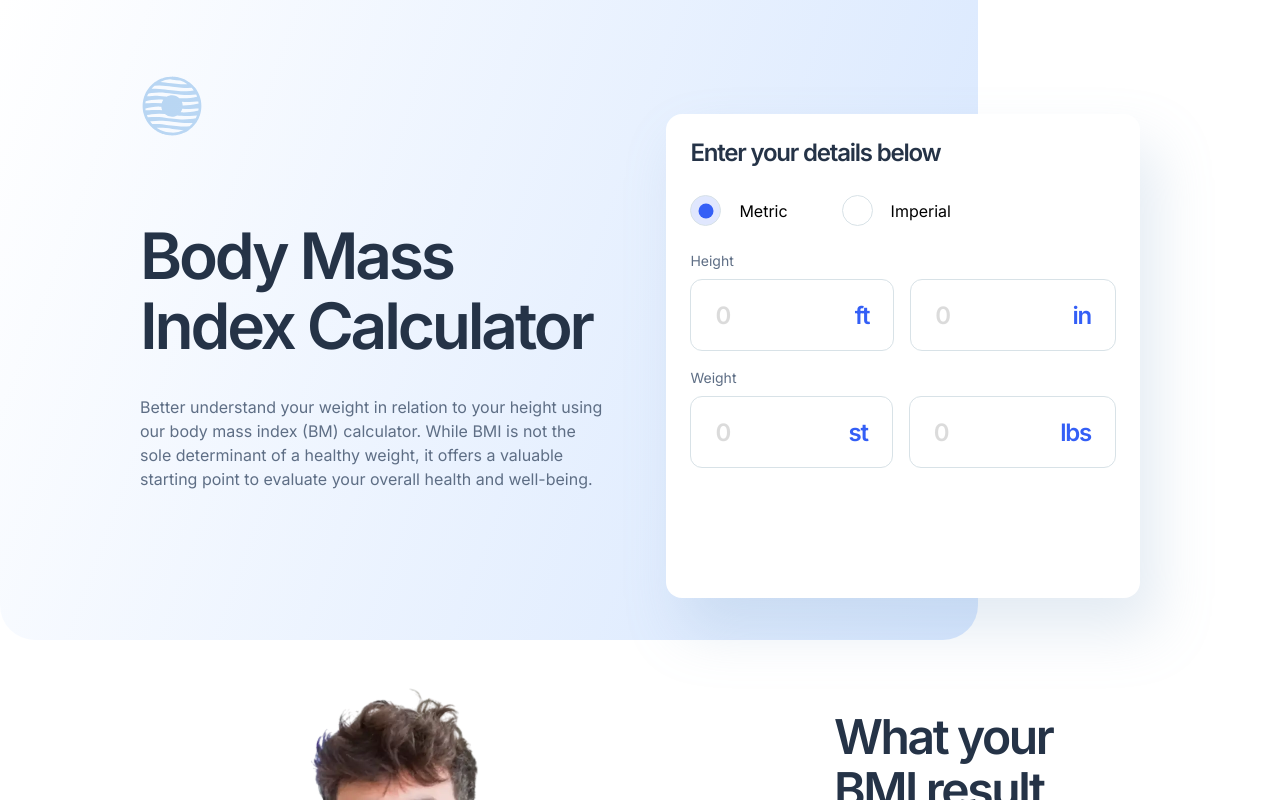
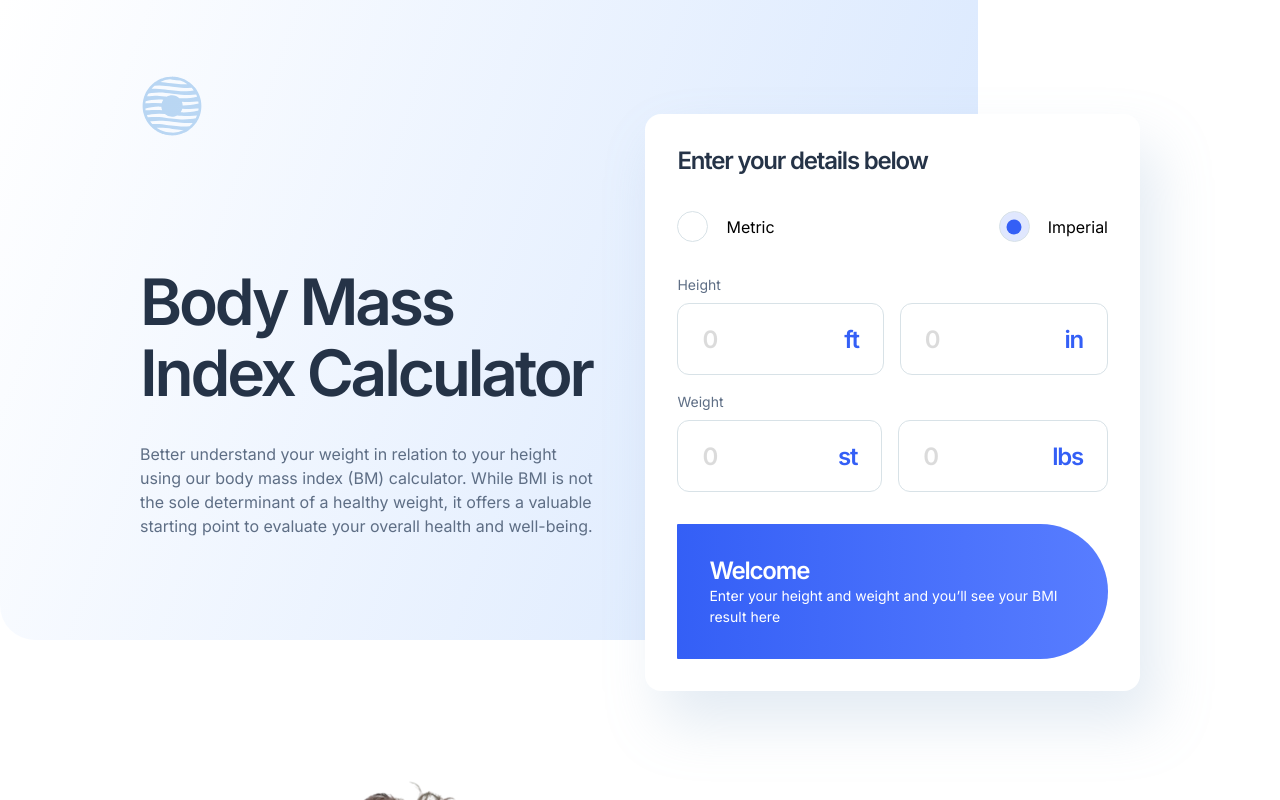
Before and after one commit to caarlosdamian/bmi-calculator, a Next.js app: page / in a window 1280 px wide. Shown: the top 800 px of the page. Built offline with nearby package versions, Linux system fonts and the light colour scheme.

Commit message:
feat(components): finished calculator component

```diff
--- a/src/components/calculator/Calculator.module.css
+++ b/src/components/calculator/Calculator.module.css
@@ -1,9 +1,9 @@
 .calculator {
-    background: #FFFFFF;
+    background: #ffffff;
     box-shadow: 16px 32px 56px rgba(143, 174, 207, 0.25);
     border-radius: 16px;
     width: 100%;
-    height: 649px;
+    height: 100%;
     padding: 24px;
     display: flex;
     flex-direction: column;
@@ -24,14 +24,20 @@
     gap: 54px;
 }
 
-.calculator__inputs {
+.calculator--item {
     display: flex;
     flex-direction: column;
     gap: 8px;
 }
 
+.calculator__inputs {
+    display: flex;
+    flex-direction: column;
+    gap: 16px;
+}
+
 .calculator__inputs--title {
-    color: #5E6E85;
+    color: #5e6e85;
     font-size: 14px;
     font-family: Inter;
     line-height: 150%;
@@ -42,9 +48,112 @@
     gap: 16px;
 }
 
+.calculator__data {
+    border-radius: 16px;
+    background: linear-gradient(90deg, #345ff6 0%, #587dff 100%);
+    padding: 32px;
+    max-height: 250px;
+}
+
+.data__no_info {
+    display: flex;
+    flex-direction: column;
+    gap: 16px;
+}
+
+.no__info--header {
+    color: var(--pure-white, #FFF);
+    font-size: 24px;
+    font-weight: 600;
+    line-height: normal;
+    letter-spacing: -1.2px;
+}
+
+.no__info--desc {
+    color: var(--pure-white, #FFF);
+    font-size: 14px;
+    font-family: Inter;
+    font-style: normal;
+    font-weight: 400;
+    line-height: 150%;
+}
+
+.data {
+    display: flex;
+    flex-direction: column;
+    gap: 24px;
+}
+
+.data__header {
+    display: flex;
+    flex-direction: column;
+    gap: 8px;
+}
+
+.data__header--title {
+    color: var(--pure-white, #FFF);
+    font-size: 16px;
+    font-family: Inter;
+    font-style: normal;
+    font-weight: 600;
+    line-height: 150%;
+}
+
+.data__header--desc {
+    color: var(--pure-white, #FFF);
+    font-size: 48px;
+    font-family: Inter;
+    font-style: normal;
+    font-weight: 600;
+    line-height: 110%;
+    letter-spacing: -2.4px;
+}
+
+.data__desc--text {
+    color: var(--pure-white, #FFF);
+    font-size: 14px;
+    font-family: Inter;
+    font-style: normal;
+    font-weight: 300;
+    line-height: 150%;
+    max-width: 216px;
+}
+
+.em {
+    font-weight: 550;
+}
+
+@media (min-width: 768px) {
+
+    .calculator {
+        padding: 32px;
+        gap: 32px;
+    }
+
+    .calculator__controls {
+        gap: 224px;
+    }
+
+    .calculator__data {
+
+        border-radius: 16px 999px 999px 16px;
+    }
+
+    .data {
+
+        flex-direction: row;
+        justify-content: space-between;
+    }
+
+    .metric {
+        flex-direction: row;
+    }
+
+
+}
+
 @media (min-width: 993px) {
     .calculator {
         width: 564px;
-        height: 484px;
     }
 }
--- a/src/components/calculator/Calculator.tsx
+++ b/src/components/calculator/Calculator.tsx
@@ -1,25 +1,41 @@
-import React, {
-  ChangeEvent,
-  ChangeEventHandler,
-  HtmlHTMLAttributes,
-  useState,
-} from 'react';
+import React from 'react';
 import styles from './Calculator.module.css';
 import { NumbericInput } from '../numericInput/NumbericInput';
 import { Checkbox } from '../checkbox/Checkbox';
 import { useMetrics } from '@/hooks/useMetrics/useMetrics';
 
 export const Calculator = () => {
-  const { info, handleChange, inputs } = useMetrics();
+  const {
+    info,
+    handleChange,
+    inputs,
+    handleCheckbox,
+    bmiIndicator,
+    bmiText,
+    calculateIdealWeightRange,
+  } = useMetrics();
 
   return (
     <div className={styles.calculator}>
       <h2 className={styles.calculator__title}>Enter your details below</h2>
       <div className={styles.calculator__controls}>
-        <Checkbox label="Metric" isChecked={true} />
-        <Checkbox label="Imperial" isChecked={false} />
+        <Checkbox
+          handleChange={handleCheckbox}
+          label="Metric"
+          isChecked={info.metric}
+        />
+        <Checkbox
+          handleChange={handleCheckbox}
+          label="Imperial"
+          isChecked={!info.metric}
+        />
       </div>
-      <div className={styles.calculator__inputs}>
+      <div
+        className={`${styles.calculator__inputs} ${
+          info.metric && styles.metric
+        }`}
+      >
+        <div className={styles['calculator--item']}>
           <span className={styles['calculator__inputs--title']}>Height</span>
           <div className={styles['calculator__inputs--items']}>
             {inputs.height.map((input) => (
@@ -28,9 +44,12 @@ export const Calculator = () => {
                 placeholder={input.placeholder}
                 name={input.name}
                 label={input.label}
+                onChange={handleChange}
               />
             ))}
           </div>
+        </div>
+        <div className={styles['calculator--item']}>
           <span className={styles['calculator__inputs--title']}>Weight</span>
           <div className={styles['calculator__inputs--items']}>
             {inputs.weight.map((input) => (
@@ -39,11 +58,37 @@ export const Calculator = () => {
                 placeholder={input.placeholder}
                 name={input.name}
                 label={input.label}
+                onChange={handleChange}
               />
             ))}
           </div>
         </div>
-      <div className={styles.calculator__data}></div>
+      </div>
+      <div className={styles.calculator__data}>
+        {bmiIndicator === 0 ? (
+          <div className="data__no_info">
+            <h2 className={styles['no__info--header']}>Welcome</h2>
+            <p className={styles['no__info--desc']}>
+              Enter your height and weight and you’ll see your BMI result here
+            </p>
+          </div>
+        ) : (
+          <div className={styles.data}>
+            <div className={styles.data__header}>
+              <h3 className={styles['data__header--title']}>Your BMI is...</h3>
+              <h1 className={styles['data__header--desc']}>
+                {bmiIndicator.toFixed(1)}
+              </h1>
+            </div>
+            <div className={styles.data__desc}>
+              <p className={styles['data__desc--text']}>
+                {bmiText}
+                <em className={styles.em}> {calculateIdealWeightRange()}.</em>
+              </p>
+            </div>
+          </div>
+        )}
+      </div>
     </div>
   );
 };
--- a/src/components/checkbox/Checkbox.tsx
+++ b/src/components/checkbox/Checkbox.tsx
@@ -4,11 +4,15 @@ import styles from './Checkbox.module.css';
 interface Props {
   isChecked: boolean;
   label: string;
+  handleChange: (arg: boolean) => void;
 }
 
-export const Checkbox = ({ isChecked, label }: Props) => {
+export const Checkbox = ({ isChecked, label, handleChange }: Props) => {
   return (
-    <div className={styles.container}>
+    <div
+      className={styles.container}
+      onClick={() => handleChange(label === 'Metric' ? true : false)}
+    >
       <div
         className={`${styles.circle} ${isChecked ? styles.checked : ''}`}
       ></div>
--- a/src/components/numericInput/NumbericInput.tsx
+++ b/src/components/numericInput/NumbericInput.tsx
@@ -11,7 +11,7 @@ export const NumbericInput = ({ onChange, label, ...props }: Props) => {
       <input
         {...props}
         className={styles.input}
-        type="number"
+        type="text" inputMode="numeric"
         onChange={(e: ChangeEvent<HTMLInputElement>) =>
           onChange({target:e.target.value,name:props.name})
         }
--- a/src/components/numericInput/NumericInput.module.css
+++ b/src/components/numericInput/NumericInput.module.css
@@ -8,21 +8,19 @@
     justify-content: space-between;
     align-items: center;
     max-width: 280px;
-    margin-bottom: 8px;
+
 }
 
 .input {
     outline: none;
     border: none;
-    /* border-radius: 12px; */
     min-height: 30px;
     color: var(--gunmetal);
     font-size: 24px;
     font-weight: 600;
     letter-spacing: -1.2px;
-    /* max-width: 173px;
-    wi */
     width: 100%;
+    -moz-appearance: textfield;
 }
 
 .input::placeholder {
@@ -31,9 +29,9 @@
 }
 
 .label {
-color: var(--blue, #345FF6);
-font-size: 24px;
-font-family: Inter;
-font-weight: 600;
-letter-spacing: -1.2px;
+    color: var(--blue, #345FF6);
+    font-size: 24px;
+    font-family: Inter;
+    font-weight: 600;
+    letter-spacing: -1.2px;
 }
--- a/src/hooks/useMetrics/useMetrics.ts
+++ b/src/hooks/useMetrics/useMetrics.ts
@@ -1,5 +1,5 @@
-import { InputElements } from '@/utils/calculatorUtils';
-import { useMemo, useState } from 'react';
+import { InputElements, weightDefinitions } from '@/utils/calculatorUtils';
+import { useCallback, useMemo, useState } from 'react';
 
 export const useMetrics = () => {
   const [info, setInfo] = useState({
@@ -16,13 +16,62 @@ export const useMetrics = () => {
     [info.metric]
   );
 
+  const handleCheckbox = (payload: boolean) => {
+    setInfo((prev) => ({ ...prev, metric: payload }));
+  };
+
   const handleChange = ({ target, name }: any) => {
     setInfo((prev) => ({ ...prev, [name]: target }));
   };
+
+  const calculateIdealWeightRange = () => {
+    const height = info.metric
+      ? info.centimenters
+      : transformToMetric().centimenters;
+      const idealWeightLower = 18.5 * (height / 100) ** 2;
+      const idealWeightUpper = 24.9 * (height / 100) ** 2;
+
+    return `${idealWeightLower.toFixed(2)}kgs - ${idealWeightUpper.toFixed(2)}kgs`;
+  };
+
+  const calculateBMI = (data: any) => {
+    const { centimenters, kilograms } = data;
+    const heightInMeters = centimenters / 100;
+
+    const bmi = kilograms / (heightInMeters * heightInMeters);
+
+    return bmi;
+  };
+
+  const transformToMetric = useCallback(() => {
+    const kilogramsStones = info.stones * 6.35029;
+    const kilogramsPounds = info.pounds * 0.45359237;
+    const centimetersInches = info.inches * 2.54;
+    const centimetersFeet = info.feets * 30.48;
+    return {
+      kilograms: kilogramsStones + kilogramsPounds,
+      centimenters: centimetersInches + centimetersFeet,
+    };
+  }, [info]);
+
+  const bmiIndicator = useMemo(
+    () => calculateBMI(info.metric ? info : transformToMetric()) || 0,
+    [info, transformToMetric]
+  );
+
+  const bmiText = useMemo(() => {
+    return `Your BMI suggests you’re a ${weightDefinitions(
+      bmiIndicator
+    )}. Your ideal weight is between`;
+  }, [bmiIndicator]);
 
   return {
     inputs,
     handleChange,
     info,
+    handleCheckbox,
+    bmiIndicator,
+    bmiText,
+    calculateIdealWeightRange
   };
 };
--- a/src/utils/calculatorUtils.ts
+++ b/src/utils/calculatorUtils.ts
@@ -6,13 +6,13 @@ export const InputElements = [
         id: 'imperial1',
         name: 'feets',
         placeholder: '0',
-        label:'ft'
+        label: 'ft',
       },
       {
         id: 'imperial2',
         name: 'inches',
         placeholder: '0',
-        label:'in'
+        label: 'in',
       },
     ],
     weight: [
@@ -20,13 +20,13 @@ export const InputElements = [
         id: 'imperial3',
         name: 'stones',
         placeholder: '0',
-        label:'st'
+        label: 'st',
       },
       {
         id: 'imperial4',
         name: 'pounds',
         placeholder: '0',
-        label:'lbs'
+        label: 'lbs',
       },
     ],
   },
@@ -37,7 +37,7 @@ export const InputElements = [
         id: 'metric1',
         name: 'centimenters',
         placeholder: '0',
-        label:'cm'
+        label: 'cm',
       },
     ],
     weight: [
@@ -45,8 +45,32 @@ export const InputElements = [
         id: 'metric3',
         name: 'kilograms',
         placeholder: '0',
-        label:'kg'
+        label: 'kg',
       },
     ],
   },
 ];
+
+export const weightDefinitions = (bmi:number) => {
+  if (bmi === 0) {
+    return;
+  } else if (bmi < 18.5) {
+    return 'Underweight';
+  } else if (bmi >= 18.5 && bmi <= 24.9) {
+    return 'Healthy weight';
+  } else if (bmi >= 25 && bmi <= 29.9) {
+    return 'Overweight';
+  } else if (bmi > 30) {
+    return 'Obese';
+  }
+
+  //  Underweight:
+  //  Healthy weight:
+  //  Overweight:
+  //  Obese:
+
+  // - Underweight: BMI less than 18.5
+  // - Healthy weight: BMI 18.5 to 24.9
+  // - Overweight: BMI 25 to 29.9
+  // - Obese: BMI 30 or greater
+};
```
Lines whose indentation alone changed are shown as unchanged.
